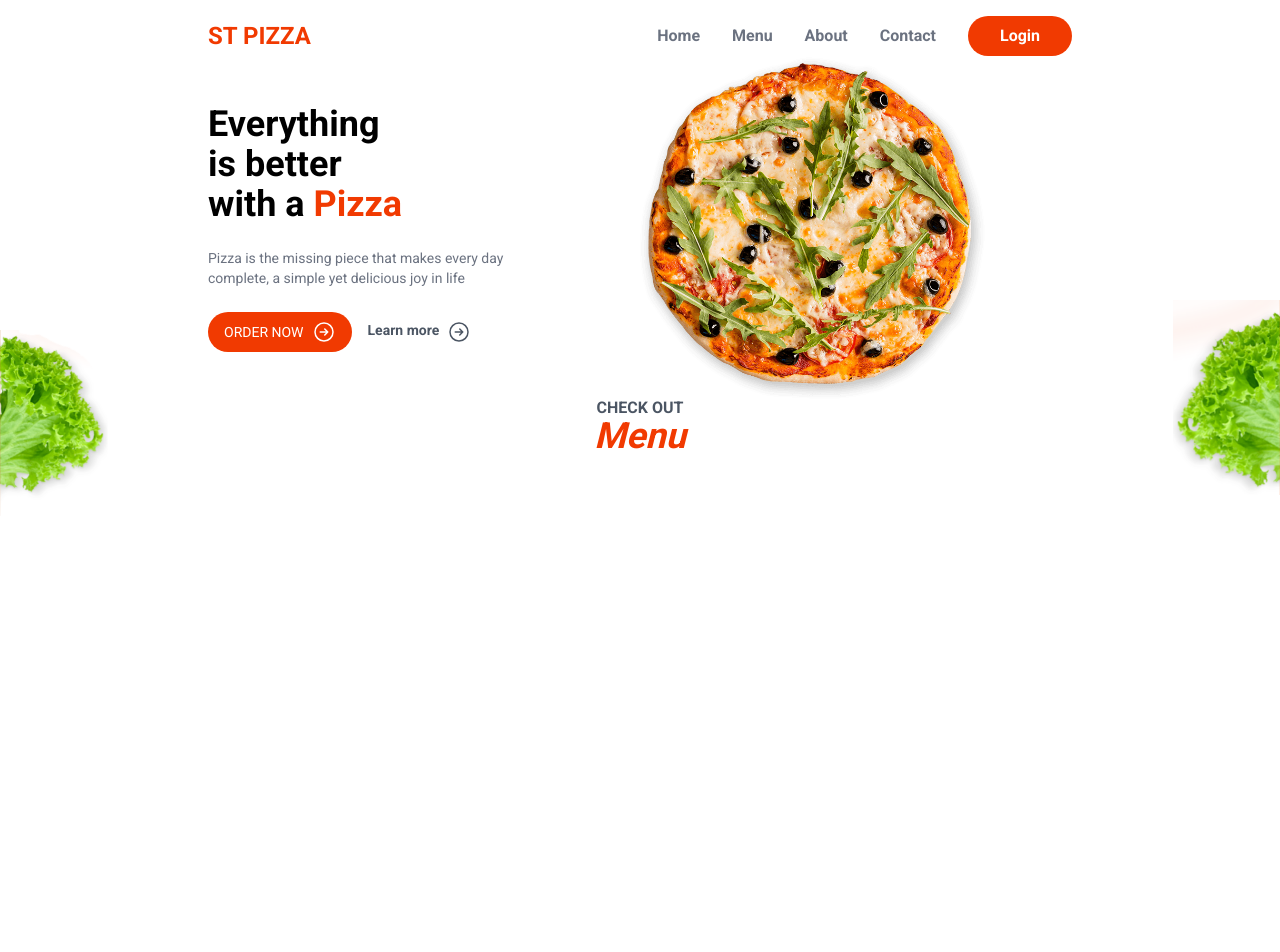
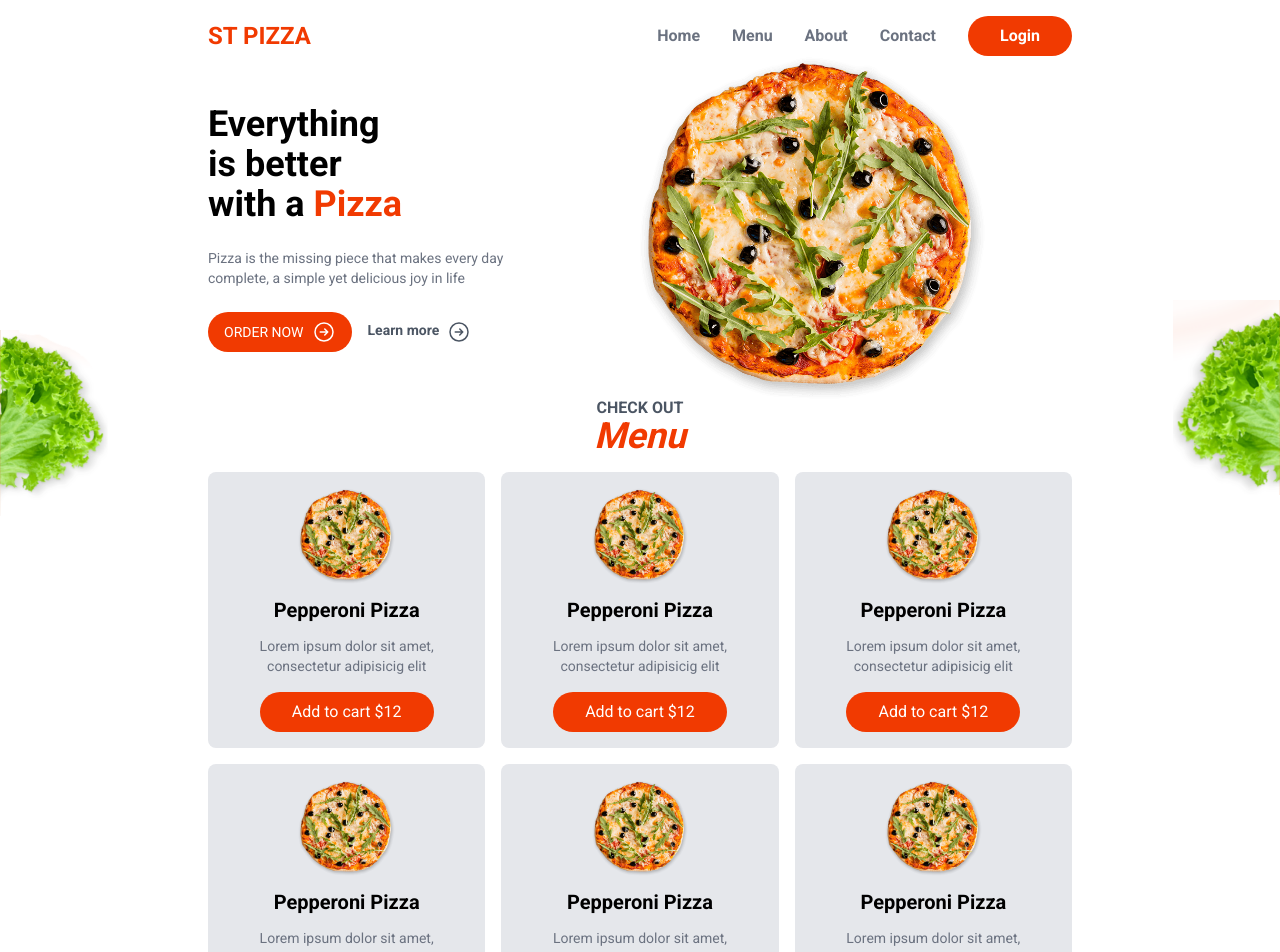
Before and after one commit to ParvinMusayev/food-app, a Next.js app: page / in a window 1280 px wide. Shown: the top 952 px of the page. Before the commit the page ends 800 px from the top, so only its background shows below. Built offline with nearby package versions, Linux system fonts and the light colour scheme.

Commit message:
error fixed

```diff
--- a/src/components/layout/HomeMenu.js
+++ b/src/components/layout/HomeMenu.js
@@ -1,22 +1,31 @@
 import Image from "next/image";
+import MenuItem from "../menu/MenuItem";
 
 export default function HomeMenu() {
   return (
     <section>
       <div className="absolute left-0 right-0 w-full justify-start">
         <div className="absolute left-0 -top-[70px] text-left -z-10">
-          <Image src={"/sallad1.png"}  width={109} height={189} alt={"sallad"} />
+          <Image src={"/sallad1.png"} width={109} height={189} alt={"sallad"} />
         </div>
         <div className="absolute -top-[100px] right-0 -z-10">
           <Image src={"/sallad2.png"} width={107} height={195} alt={"sallad"} />
         </div>
       </div>
-      <div className="text-center">
+      <div className="text-center mb-4">
         <h3 className="uppercase text-gray-600 font-semibold leading-4">
           Check out
         </h3>
         <h2 className="text-primary font-bold text-4xl italic">Menu</h2>
       </div>
+      <div className="grid grid-cols-3 gap-4">
+        <MenuItem />
+        <MenuItem />
+        <MenuItem />
+        <MenuItem />
+        <MenuItem />
+        <MenuItem />
+      </div>
     </section>
   );
 }
--- /dev/null
+++ b/src/components/menu/MenuItem.js
@@ -0,0 +1,16 @@
+export default function MenuItem() {
+  return (
+    <div className="bg-gray-200 p-4 rounded-lg text-center  hover:bg-white hover:shadow-md hover:shadow-black/25 transition-all ">
+      <div className="text-center ">
+        <img src="/pizza.png" className="max-h-auto max-h-24 block mx-auto" alt="pizza" />
+      </div>
+      <h4 className="font-semibold my-3 text-xl">Pepperoni Pizza</h4>
+      <p className="text-gray-500 text-sm">
+        Lorem ipsum dolor sit amet, consectetur adipisicig elit
+      </p>
+      <button className=" mt-4 bg-primary text-white rounded-full px-8 py-2">
+        Add to cart $12
+      </button>
+    </div>
+  );
+}
```
